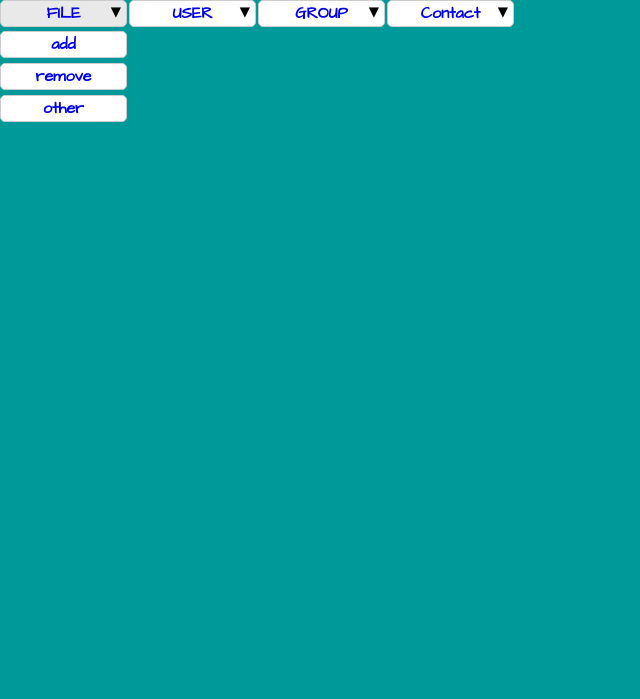
After one commit to Yongoro/pcloud, a PHP site: page /views/admin.php in a window 1280 px wide. The commit adds this page. Shown: the top 699 px of the page, without its empty margins (0-640 px from the left). Run offline with PHP 8.4, Linux system fonts and the light colour scheme.

Commit message:
modif index.php, design interface ADMIN-admin.php et admin.css, ajout dossier INCLUDE pour les inclusions parties repetées

```diff
--- a/index.php
+++ b/index.php
@@ -20,7 +20,7 @@ $app['debug'] = true;
 
 //enregistrement au langage de templating TWIG et précision de l'emplacement des templates
 $app->register(new Silex\Provider\TwigServiceProvider(),
-               array('twig.path' => './pcloud/views'));
+               array('twig.path' => './pcloud/views',));
 
 //souscription du service des sessions
 $app->register(new Silex\Provider\SessionServiceProvider());
@@ -48,7 +48,7 @@ $app->get('/hello/{name}', function ($name) use ($app) {
 
 //exemple utilisation de twig et binding de la route avec un certain nom
 $app->get('/', function(Application $app) {
-    return $app['twig']->render('admin.html', array(
+    return $app['twig']->render('admin.php', array(
         'nom' => 'NDIAYE'
     ));
 })->bind('homepage');
--- a/views/admin.css
+++ b/views/admin.css
@@ -1,42 +1,137 @@
-nav
-{
-    cursor: default;
-    display: block;
-    font:15px;
-    height: 50px;
-    line-height:60px;
-    margin-bottom: 3px;
-    margin-right:5px;
-    position: relative;
-    overflow: visible;
-    text-transform:uppercase;
-    padding:2px;
-    font-weight:bold;
-    text-align:left;
+*{
+    margin: 0;
+    padding: 0;
 }
 
-nav ul
-{
-    list-style-type: none;
-    padding:0;
-    margin:0;
+body{
+    /*text-align:center;*/
+    font-weight:bold;
+    font-family:'Architects Daughter', cursive, Arial;
+    background-color: #009999;/*#339999;*/
+    padding: 50px;
 }
 
-nav ul li
-{
-    display: inline-block;
-    margin-right: 15px;
-    margin-left:8px;
+/* header */
+/*================================================================*/
+/*================================================================*/
+
+header{
+    position: absolute;
+    top:0;
+    left: 0;
 }
 
-nav ul li:hover
-{
-    font-size:150%;
+/* bloc page */
+/*================================================================*/
+/*================================================================*/
+#bloc_page{
+    width: 800px;
+    height: 600px;
 }
 
-nav a
-{
-    color: #181818;
-    padding-bottom: 3px;
-    text-decoration: none;
+
+h1{
+    text-align: center;
+    border-bottom: 2px solid #009;
+    margin-bottom: 50px;
 }
+
+/* navigation menu*/
+/* ============================================================= */
+/* ============================================================= */
+
+nav ul{
+    list-style-type: none;
+
+    /**/
+    /*outline: 1px solid red;*/
+}
+
+nav ul li{
+    /*border: 1px solid red; /*draw lines to divide submenu outline<-> border*/
+    width: 125px;
+    text-align: center;
+    position: relative; /*the most important-- will do the submenu be absolute relative to the menu*/
+    float: left; /*side by side look*/
+    margin-right: 4px;
+}
+
+/* for the link elements of the menu so that pointing into the rectangle of the menu we will still get the pointer*/
+nav ul a{
+    text-decoration: none; /* remove default underline*/
+    /*here is the rectangle*/
+    display: block;
+    width: 125px;
+    height: 25px;
+    line-height: 25px;
+    background-color: #fff;
+    border: 1px solid #ccc;
+    border-radius: 5px;
+}
+
+/*the links of the class sub1, the first level of menu*/
+nav ul .sub1 a{
+    /*introduces spaces between anchor so that the cursor can switch form one link to another
+    creating a no-man's land*/
+    margin-top: 5px;
+}
+
+nav ul .sub2 a{
+    margin-left: 10px;  /*to make the sub2 menu be shifted to the right */
+}
+
+/**/
+nav ul .sub1 li{
+    /*border: 1px solid green;*/
+    /*margin-top: 5px;*/ /*makes space between items of menu*/
+}
+
+/*effect on anchor of the direct child keeping track of the sequence*/
+nav ul li:hover > a{
+    background-color: #e9e9e9;
+}
+
+nav ul li:hover a:hover{
+    background-color: ;
+}
+
+/*working on the submenu*/
+nav ul .sub1{
+    display: none; /*none-> make it disapear*/
+    position: absolute; /*positionning submenu in relation to the main menu(its parent) which where relative*/
+    top:26px;
+    left:0;
+}
+
+nav ul .sub2{
+    display: none;
+    position: absolute;
+    top: 0;
+    left: 120px;
+}
+
+/*displays the sub1 class on hover*/
+nav ul li:hover .sub1{
+    display: block;
+}
+
+/*displays the sub2 class within the sub1 class*/
+nav ul .sub1 li:hover .sub2{
+    display: block;
+}
+
+/*positions the down side navigation's arrows*/
+.darrow{
+    font-size: 10pt;
+    position: absolute;
+    top: 3px;
+    right: 4px;
+}
+
+/*positions the right side navigation's arrows*/
+.rarrow{
+    font-size: 10pt;
+    position: absolute;
+    top: 7px;
+    right: 4px;
+}
--- /dev/null
+++ b/views/admin.php
@@ -0,0 +1,84 @@
+<!DOCTYPE html>
+<html>
+    <head>
+        <title>Administration form</title>
+        <link rel='stylesheet' href='/silex/web/pcloud/views/admin.css' type='text/css'/>
+        <link href='http://fonts.googleapis.com/css?family=Architects+Daughter' rel='stylesheet' type='text/css'>
+        <meta charset="utf-8" />
+        <meta name="viewport"  content=" width=320 ,user-scalable=no, minimum-scale=1.0 maximum-scale=1.0"  />
+
+    </head>
+
+    <body>
+    	<div id="bloc_page">
+
+    		<!-- definition du header -->
+    		<header>
+			    <nav role="navigation">
+			        <ul>
+			            <li><a href="#" title="file management">FILE</a><span class="darrow">&#9660;</span>
+			            	<ul class="sub1">
+			            		<li><a href="#">add</a></li>
+			            		<li><a href="#">remove</a></li>
+			            		<li><a href="#">other</a></li>
+			            	</ul>
+			            </li>
+			            <li><a href="#" title="user management">USER</a> <span class="darrow">&#9660;</span>
+			            	<ul class="sub1">
+			            		<li><a href="#">add</a></li>
+			            		<li><a href="#">remove</a></li>
+			            		<li><a href="#">other</a></li>
+			            	</ul>
+			            </li>
+			            <li><a href="#" title="group management">GROUP</a> <span class="darrow">&#9660;</span>
+			            	<ul class="sub1">
+			            		<li><a href="#">FILE</a> <span class="rarrow">&#9654;</span>
+			            			<ul class="sub2">
+					            		<li><a href="#">add</a></li>
+					            		<li><a href="#">modify</a></li>
+					            		<li><a href="#">remove</a></li>
+					            	</ul>
+			            		</li>
+			            		<li><a href="#">USER</a> <span class="rarrow">&#9654;</span>
+			            			<ul class="sub2">
+					            		<li><a href="#">add</a></li>
+					            		<li><a href="#">modify</a></li>
+					            		<li><a href="#">remove</a></li>
+					            	</ul>
+			            		</li>
+			            		<li><a href="#">other</a></li>
+			            	</ul>
+			            </li>
+			            <li><a href="#" title="contact us">Contact</a> <span class="darrow">&#9660;</span>
+			            	<ul class="sub1">
+			            		<li><a href="#">by email</a></li>
+			            		<li><a href="#">by a form</a></li>
+			            		<li><a href="#">&copy Copyright</a></li>
+			            	</ul>
+			            </li>
+			        </ul>
+			    </nav>
+			</header>
+			<!-- fin header -->
+
+			<!--
+			<div>
+    			<h1> {{nom}} 'S ADMIN PAGE</h1>
+    		</div>
+    		-->
+
+			<!-- definition du footer -->
+
+			<!--
+    		<footer>
+			    <p>
+			    	<p>Copyright &copy; 2014. -- Ndiaye & Wondeu --</p>
+			    	<a href="#">contacter !</a>
+			    </p>
+			</footer>
+			-->
+			<!-- fin footer -->
+
+    	</div>
+    </body>
+</html>
--- /dev/null
+++ b/views/include/footer.inc.php
@@ -0,0 +1,5 @@
+<footer>
+    <p>Copyright xxx - Tous droits réservés
+    <a href="#">contacter !</a>
+    </p>
+</footer>
```
Also changed, not shown: views/admin.html (deleted, +0 -32 lines), views/include/admin.html (added, +39 -0 lines), views/include/header.inc.php (added, +9 -0 lines).
